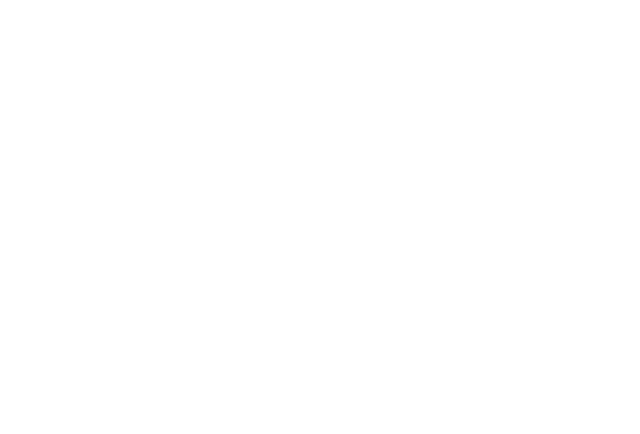
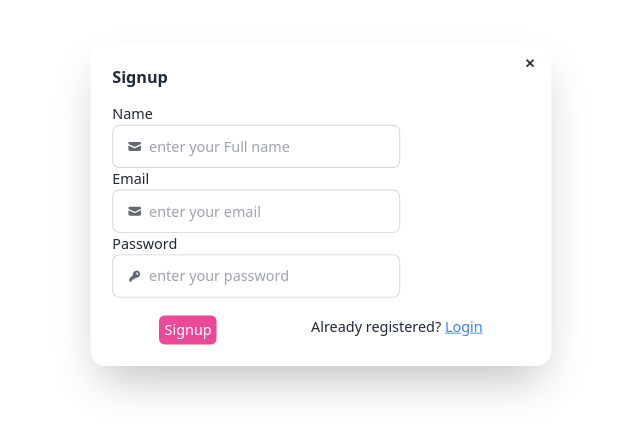
Before and after one commit to Abhijithcb706/BookStore-APP, a React (Vite) app in the folder frontend/: page /signup in a window 1280 px wide. Before the commit this address had no page. Shown: the part 196-630 px from the top of the page, without its empty margins (319-959 px from the left). Built offline with nearby package versions, Linux system fonts and the light colour scheme.

Commit message:
login and signup components and routes,links created

```diff
--- a/frontend/src/App.jsx
+++ b/frontend/src/App.jsx
@@ -2,14 +2,16 @@
 import Home from "./home/Home.jsx";
 import { Route, Routes } from "react-router-dom";
 import Courses from "./courses/Courses.jsx";
+import Signup from "./components/Signup.jsx";
 
 function App() {
   return (
     <>
      <div className="dark:bg-slate-900 dark:text-white">
       <Routes>
-        <Route path="/" element={<Home />} />
+        <Route path="/home" element={<Home />} />
         <Route path="/course" element={<Courses />} />
+        <Route path="/signup" element={<Signup />} />
       </Routes>
       </div>
     </>
--- /dev/null
+++ b/frontend/src/components/Login.jsx
@@ -0,0 +1,69 @@
+import React from "react";
+import { Link } from "react-router-dom";
+
+function Login() {
+  return (
+    <div>
+      <dialog id="my_modal_3" className="modal">
+        <div className="modal-box">
+          <form method="dialog">
+            {/* if there is a button in form, it will close the modal */}
+            <button className="btn btn-sm btn-circle btn-ghost absolute right-2 top-2">
+              ✕
+            </button>
+          </form>
+          <h3 className="font-bold text-lg">Login</h3>
+          <div className="mt-4">
+            <span> Email</span>
+
+            <label className="input input-bordered flex items-center gap-2 w-80">
+              <svg
+                xmlns="http://www.w3.org/2000/svg"
+                viewBox="0 0 16 16"
+                fill="currentColor"
+                className="w-4 h-4 opacity-70"
+              >
+                <path d="M2.5 3A1.5 1.5 0 0 0 1 4.5v.793c.026.009.051.02.076.032L7.674 8.51c.206.1.446.1.652 0l6.598-3.185A.755.755 0 0 1 15 5.293V4.5A1.5 1.5 0 0 0 13.5 3h-11Z" />
+                <path d="M15 6.954 8.978 9.86a2.25 2.25 0 0 1-1.956 0L1 6.954V11.5A1.5 1.5 0 0 0 2.5 13h11a1.5 1.5 0 0 0 1.5-1.5V6.954Z" />
+              </svg>
+              <input type="text" className="grow" placeholder="enter your email" />
+            </label>
+            <span>Password</span>
+
+            <label className="input input-bordered flex items-center gap-2 w-80">
+              <svg
+                xmlns="http://www.w3.org/2000/svg"
+                viewBox="0 0 16 16"
+                fill="currentColor"
+                className="w-4 h-4 opacity-70"
+              >
+                <path
+                  fillRule="evenodd"
+                  d="M14 6a4 4 0 0 1-4.899 3.899l-1.955 1.955a.5.5 0 0 1-.353.146H5v1.5a.5.5 0 0 1-.5.5h-2a.5.5 0 0 1-.5-.5v-2.293a.5.5 0 0 1 .146-.353l3.955-3.955A4 4 0 1 1 14 6Zm-4-2a.75.75 0 0 0 0 1.5.5.5 0 0 1 .5.5.75.75 0 0 0 1.5 0 2 2 0 0 0-2-2Z"
+                  clipRule="evenodd"
+                />
+              </svg>
+              <input type="password" className="grow"  placeholder="enter your password"/>
+            </label>
+          </div>
+          <div className="mt-5 flex justify-around content-center">
+            <button className="bg-pink-500 btn-secondary text-white hover:bg-pink-800 hover:text-black  w-16 h-8 rounded-md">
+              Login
+            </button>
+            <p>
+              Not registered?{" "}
+              <Link
+                to="/signup"
+                className="underline text-blue-500 cursor-pointer"
+              >
+                Signup
+              </Link>{" "}
+            </p>
+          </div>
+        </div>
+      </dialog>
+    </div>
+  );
+}
+
+export default Login;
--- a/frontend/src/components/Navbar.jsx
+++ b/frontend/src/components/Navbar.jsx
@@ -1,6 +1,7 @@
-import React from "react";
+// import React from "react";
 import { useState } from "react";
 import { useEffect } from "react";
+import Login from "./Login";
 
 function Navbar() {
   const [theme, setTheme] = useState(
@@ -149,9 +150,12 @@
             </label>
 
             <div>
-              <a className="bg-black text-white px-3 py-2 rounded-md hover:bg-zinc-700 duration-200 cursor-pointer">
+              <a className="bg-black text-white px-3 py-2 rounded-md hover:bg-zinc-700 duration-200 cursor-pointer"
+              onClick={()=>document.getElementById("my_modal_3").showModal()}
+              >
                 Login
               </a>
+              <Login/>
             </div>
           </div>
         </div>
--- /dev/null
+++ b/frontend/src/components/Signup.jsx
@@ -0,0 +1,87 @@
+import React from 'react'
+import { Link } from 'react-router-dom'
+
+function Signup() {
+  return (
+    <>
+
+    <div id="my_modal_3" className="signupModal h-screen flex justify-center items-center">
+        <div className="modal-box">
+          <form method="dialog">
+            {/* if there is a button in form, it will close the modal */}
+            <button className="btn btn-sm btn-circle btn-ghost absolute right-2 top-2">
+              ✕
+            </button>
+          </form>
+          <h3 className="font-bold text-lg">Signup</h3>
+          <div className="mt-4">
+
+          <span> Name</span>
+
+<label className="input input-bordered flex items-center gap-2 w-80">
+  <svg
+    xmlns="http://www.w3.org/2000/svg"
+    viewBox="0 0 16 16"
+    fill="currentColor"
+    className="w-4 h-4 opacity-70"
+  >
+    <path d="M2.5 3A1.5 1.5 0 0 0 1 4.5v.793c.026.009.051.02.076.032L7.674 8.51c.206.1.446.1.652 0l6.598-3.185A.755.755 0 0 1 15 5.293V4.5A1.5 1.5 0 0 0 13.5 3h-11Z" />
+    <path d="M15 6.954 8.978 9.86a2.25 2.25 0 0 1-1.956 0L1 6.954V11.5A1.5 1.5 0 0 0 2.5 13h11a1.5 1.5 0 0 0 1.5-1.5V6.954Z" />
+  </svg>
+  <input type="text" className="" placeholder="enter your Full name" />
+</label>
+
+            <span> Email</span>
+
+            <label className="input input-bordered flex items-center gap-2 w-80">
+              <svg
+                xmlns="http://www.w3.org/2000/svg"
+                viewBox="0 0 16 16"
+                fill="currentColor"
+                className="w-4 h-4 opacity-70"
+              >
+                <path d="M2.5 3A1.5 1.5 0 0 0 1 4.5v.793c.026.009.051.02.076.032L7.674 8.51c.206.1.446.1.652 0l6.598-3.185A.755.755 0 0 1 15 5.293V4.5A1.5 1.5 0 0 0 13.5 3h-11Z" />
+                <path d="M15 6.954 8.978 9.86a2.25 2.25 0 0 1-1.956 0L1 6.954V11.5A1.5 1.5 0 0 0 2.5 13h11a1.5 1.5 0 0 0 1.5-1.5V6.954Z" />
+              </svg>
+              <input type="text" className="grow" placeholder="enter your email" />
+            </label>
+            <span>Password</span>
+
+            <label className="input input-bordered flex items-center gap-2 w-80">
+              <svg
+                xmlns="http://www.w3.org/2000/svg"
+                viewBox="0 0 16 16"
+                fill="currentColor"
+                className="w-4 h-4 opacity-70"
+              >
+                <path
+                  fillRule="evenodd"
+                  d="M14 6a4 4 0 0 1-4.899 3.899l-1.955 1.955a.5.5 0 0 1-.353.146H5v1.5a.5.5 0 0 1-.5.5h-2a.5.5 0 0 1-.5-.5v-2.293a.5.5 0 0 1 .146-.353l3.955-3.955A4 4 0 1 1 14 6Zm-4-2a.75.75 0 0 0 0 1.5.5.5 0 0 1 .5.5.75.75 0 0 0 1.5 0 2 2 0 0 0-2-2Z"
+                  clipRule="evenodd"
+                />
+              </svg>
+              <input type="password" className="grow"  placeholder="enter your password"/>
+            </label>
+          </div>
+          <div className="mt-5 flex justify-around content-center">
+            <button className="bg-pink-500 btn-secondary text-white hover:bg-pink-800 hover:text-black  w-16 h-8 rounded-md">
+              Signup
+            </button>
+            <p>
+              Already registered?{" "}
+              <Link
+                to="/home"
+                className="underline text-blue-500 cursor-pointer"
+              >
+                Login
+              </Link>{" "}
+            </p>
+          </div>
+        </div>
+      </div>
+
+    </>
+  )
+}
+
+export default Signup
```
